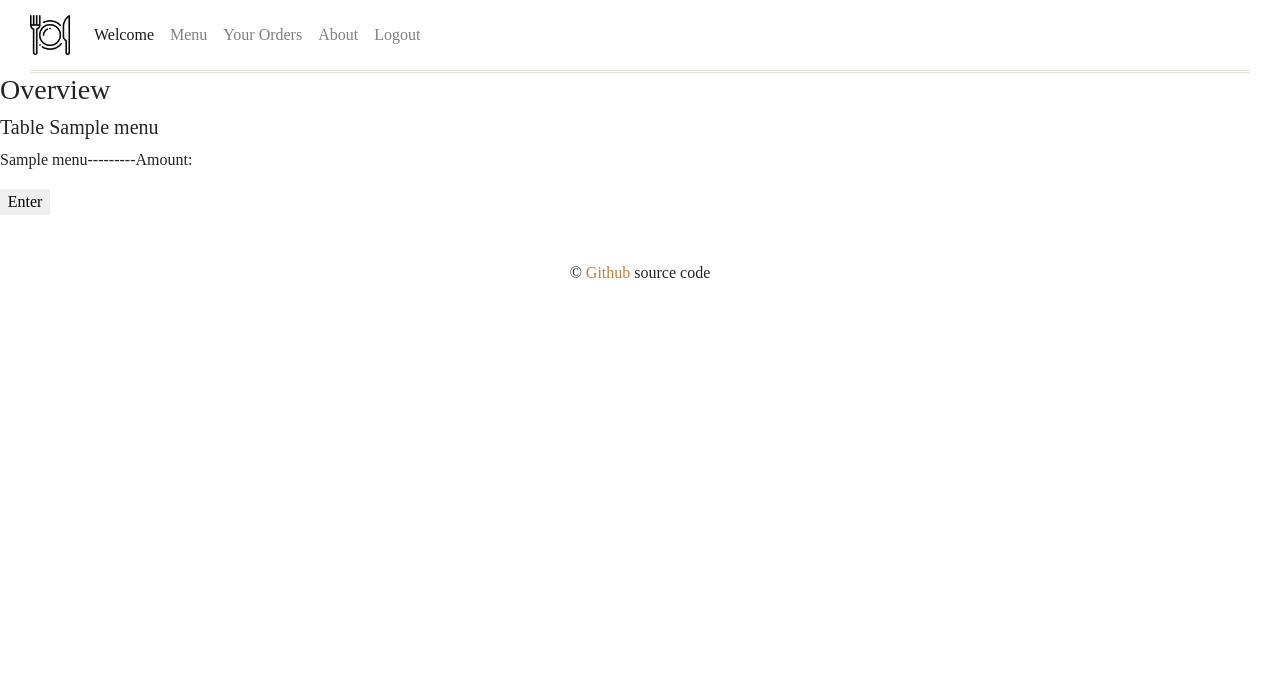
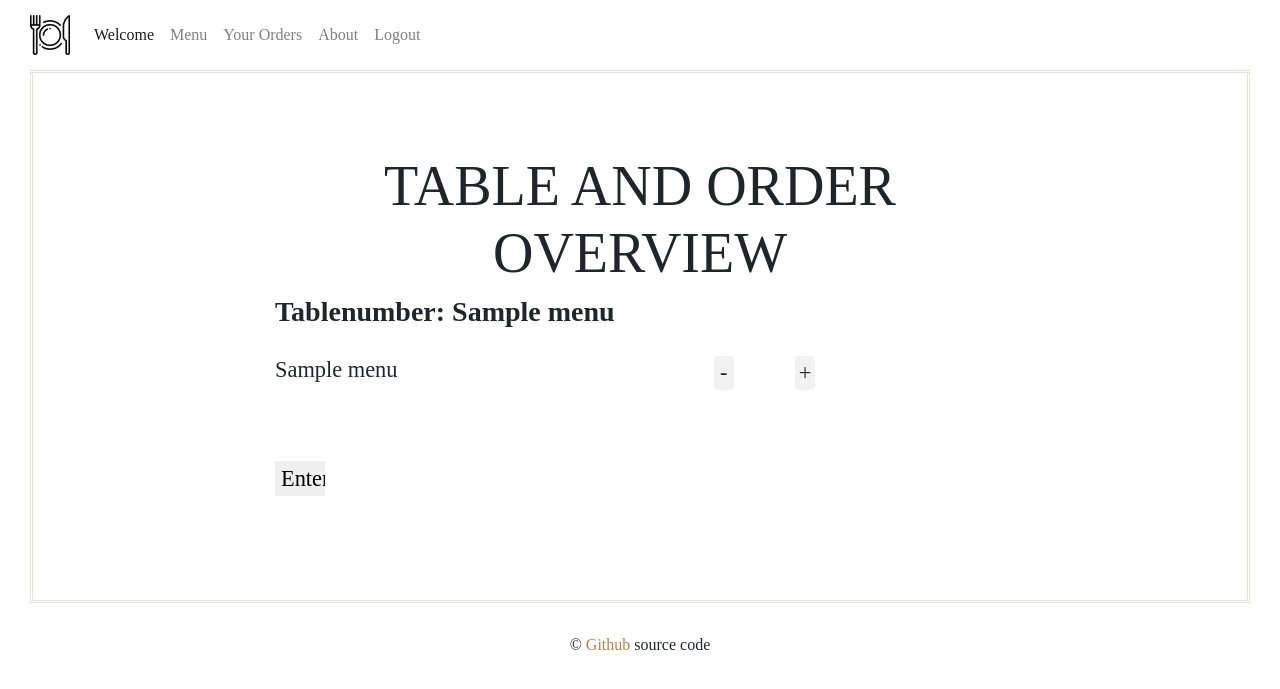
Before and after one commit to avocadoali/rest_best, a Flask app: template app/templates/overview.html in a window 1280 px wide. Shown: the top 689 px of the page. Run offline with Flask 2, Linux system fonts and the light colour scheme; the template is opened without the code that fills it: most values are stand-ins (such as "Sample title", 1, 10 or a date in 2020); some libraries are stand-ins or nearby versions; some web fonts are replaced.

Commit message:
table overview number right

```diff
--- a/app/templates/cart.html
+++ b/app/templates/cart.html
@@ -24,9 +24,6 @@
         <div class="menu menu--is-visible" id="pizzaMenu" data-aos="fade-up">
           {%for x in list_cart%}
           <div class="item row align-items-center">
-                <div class="col-sm-3 pr-5">
-                  <img class="product-img" src="../static/img/pizza-1.png" />
-                </div>
                 <div class="details col-sm-9">
                   <div class="item__header">
                     <h3 class="item__title">{{list_cart[x][1][1]}}</h3>
--- a/app/templates/list-view.html
+++ b/app/templates/list-view.html
@@ -50,7 +50,6 @@
       To cart
       </button>
 
-</form>
 
 
             <!-- Start Coffee Menu -->
@@ -164,6 +163,7 @@
 
 
 
+</form>
 
 
 
--- a/app/templates/orders.html
+++ b/app/templates/orders.html
@@ -22,7 +22,7 @@
           <div class="item row align-items-center">
                 <div class="details col-sm-9">
                   <div class="item__header">
-                    <h3 class="item__title">{{x[1]}}</h3>
+                    <h4 class="item__title">{{x[1]}}</h4>
                     <span class="item__dots"></span>
                     <span class="item__price">{{x[5]}}x</span>
                   </div>
--- a/app/templates/overview.html
+++ b/app/templates/overview.html
@@ -1,22 +1,54 @@
-{%extends "base.html"%}
+{%extends "base.html"%} {%block content%}
 
-{%block content%}
+<div class="maincontent">
+  <div class="container">
+    <div class="row justify-content-center">
+      <div class="col-md-8">
+        <h1 class="display-4 text-center">TABLE AND ORDER OVERVIEW</h1>
 
-<h3>Overview</h3>
+        <article
+          class="article"
+          data-aos="fade-up"
+          data-aos-duration="1000"
+          data-aos-offset="0"
+          data-aos-delay="200"
+        >
           <form method="POST" action="#">
             {%for x in menu_list%}
-  <h5>Table {{x}} </h5>
+
+            <div class="item row align-items-center">
+              <div class="details col-sm-9">
+                <div class="item__header">
+                  <h3 class="item__title">Tablenumber: {{x}}</h3>
+                </div>
 
                 {%for n in menu_list[x]%}
-    <p> {{n[1]}}---------Amount:
-        <input type="number" name="{{x}}, {{n[0]}}" min="0" max="{{n[5]}}"  value="{{n[5]}}"/>
+                <p class="item__description">
+                  <div style="float: right">
+                  <span class="minus">-</span>
+                  <input type="number" name="{{x}}, {{n[0]}}" min="0" max="{{n[5]}}" value="{{n[5]}}"/>
+                  <span class="plus">+</span>
+                  </div>
+                  {{n[1]}}
                 </p>
+                {%endfor%}
+
+              </div>
+            </div>
 
             {%endfor%}
 
-  {%endfor%}
-  <p><input type="submit" name="Submit" value="Enter"/></p>
+
+
+            <p><input type="submit" name="Submit" value="Enter" /></p>
+
+
 
           </form>
+        </article>
+      </div>
+    </div>
+  </div>
+</div>
 
 {%endblock%}
```
Also changed, not shown: app/templates/browse.html (deleted, +0 -26 lines), app/templates/login.html (+2 -21 lines). Lines whose indentation alone changed are shown as unchanged.
